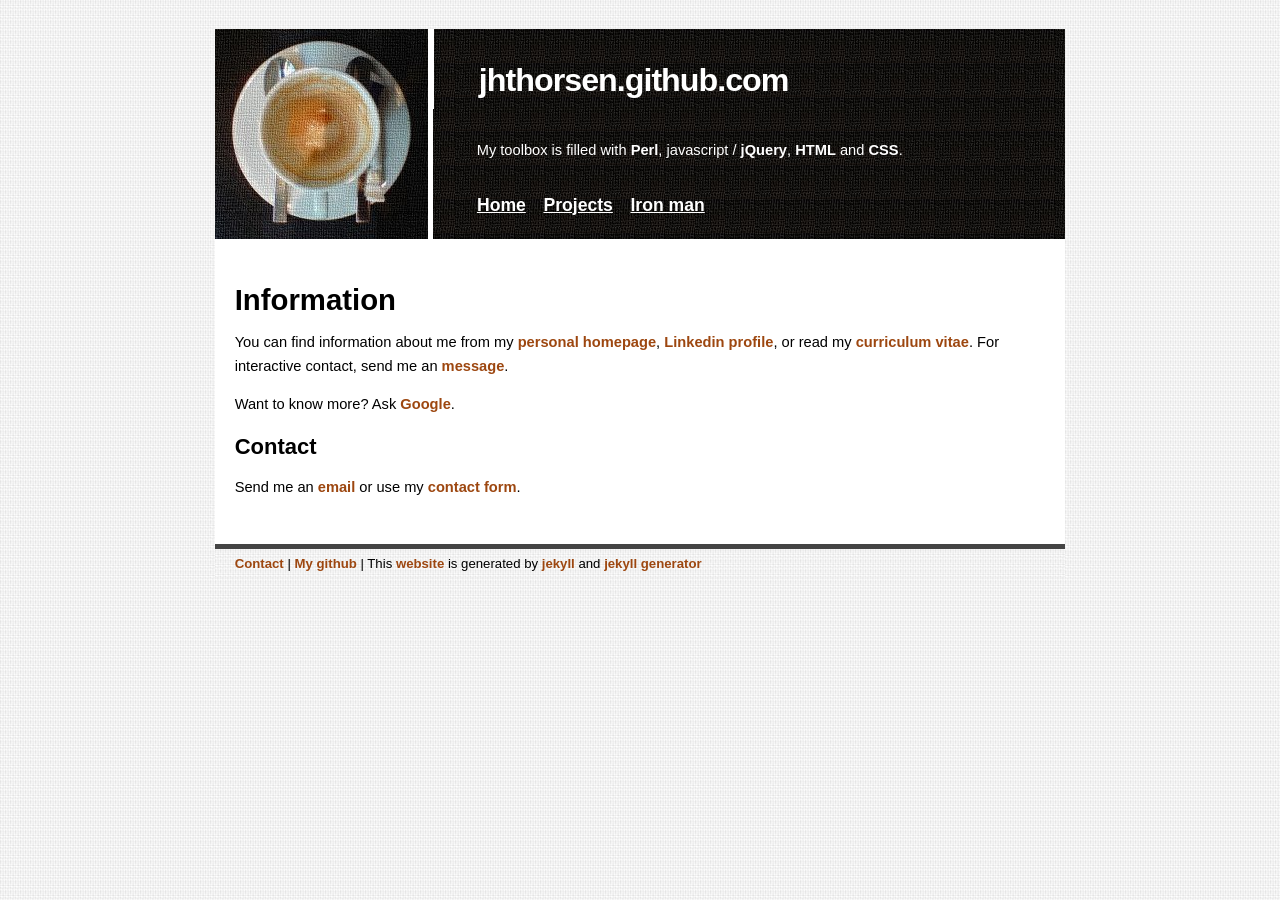
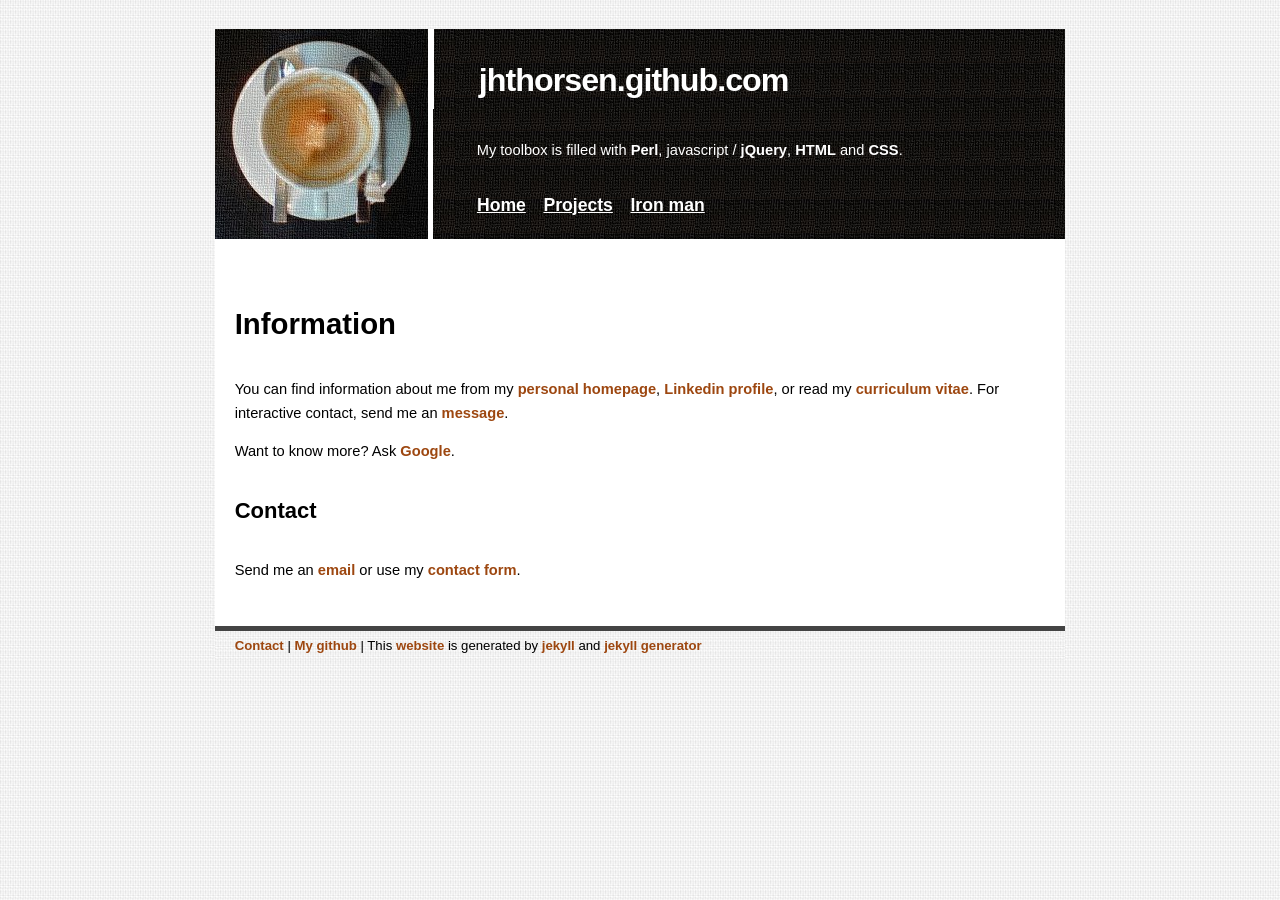
Before and after one commit to kberov/jhthorsen.github.com, a Jekyll site: the page built from index.html, in a window 1280 px wide. Built offline with Jekyll 4.4.1, drawn with Linux system fonts in a browser that asks for light colours.

Commit message:
updated heading styles: margin and size

```diff
--- a/css/stylesheet.css
+++ b/css/stylesheet.css
@@ -21,6 +21,27 @@
 
 a:hover {
     text-decoration: underline;
+}
+
+h1, h2, h3 {
+    font-weight: bold;
+    padding: 0.8em 0;
+}
+
+h1 a, h2 a, h3 a {
+    color: #000;
+}
+
+h1 {
+    font-size: 2.0em;
+}
+
+h2 {
+    font-size 1.6em;
+}
+
+h3 {
+    font-size: 1.3em;
 }
 
 #wrapper {
```
